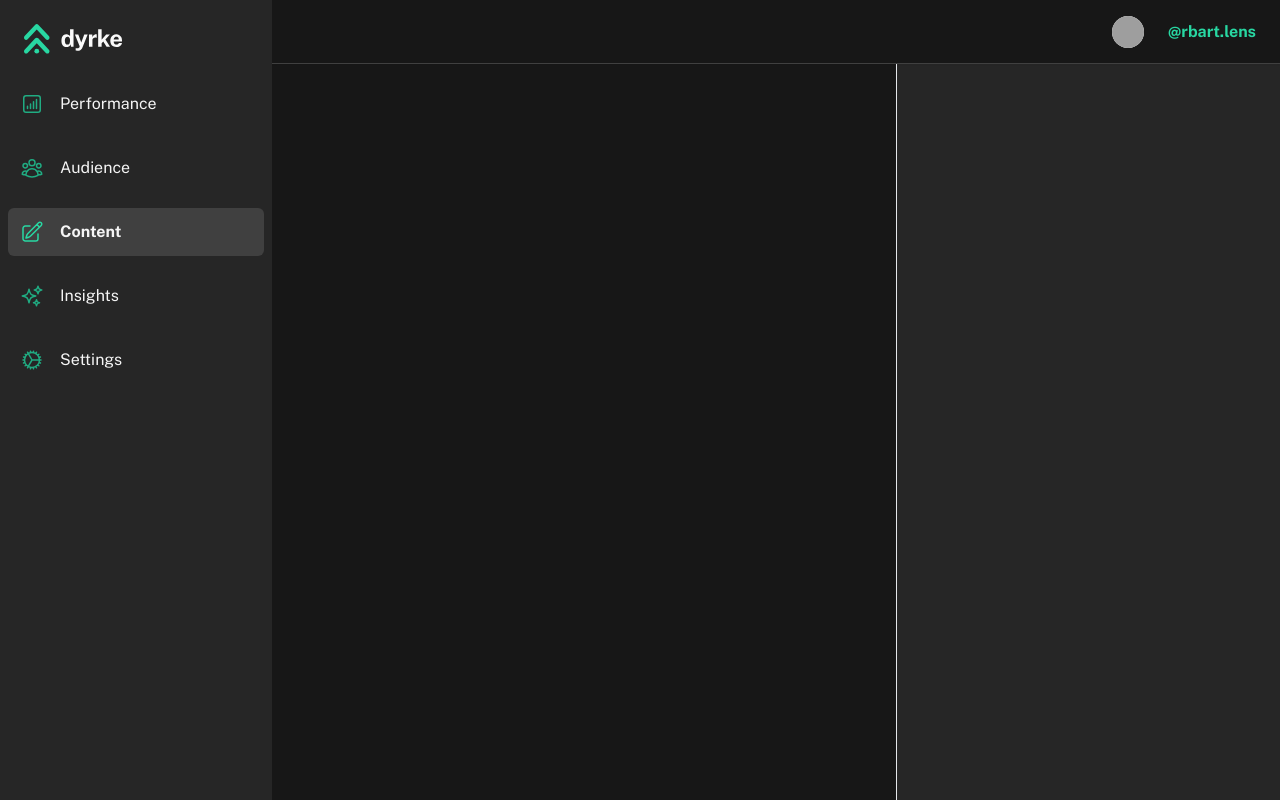
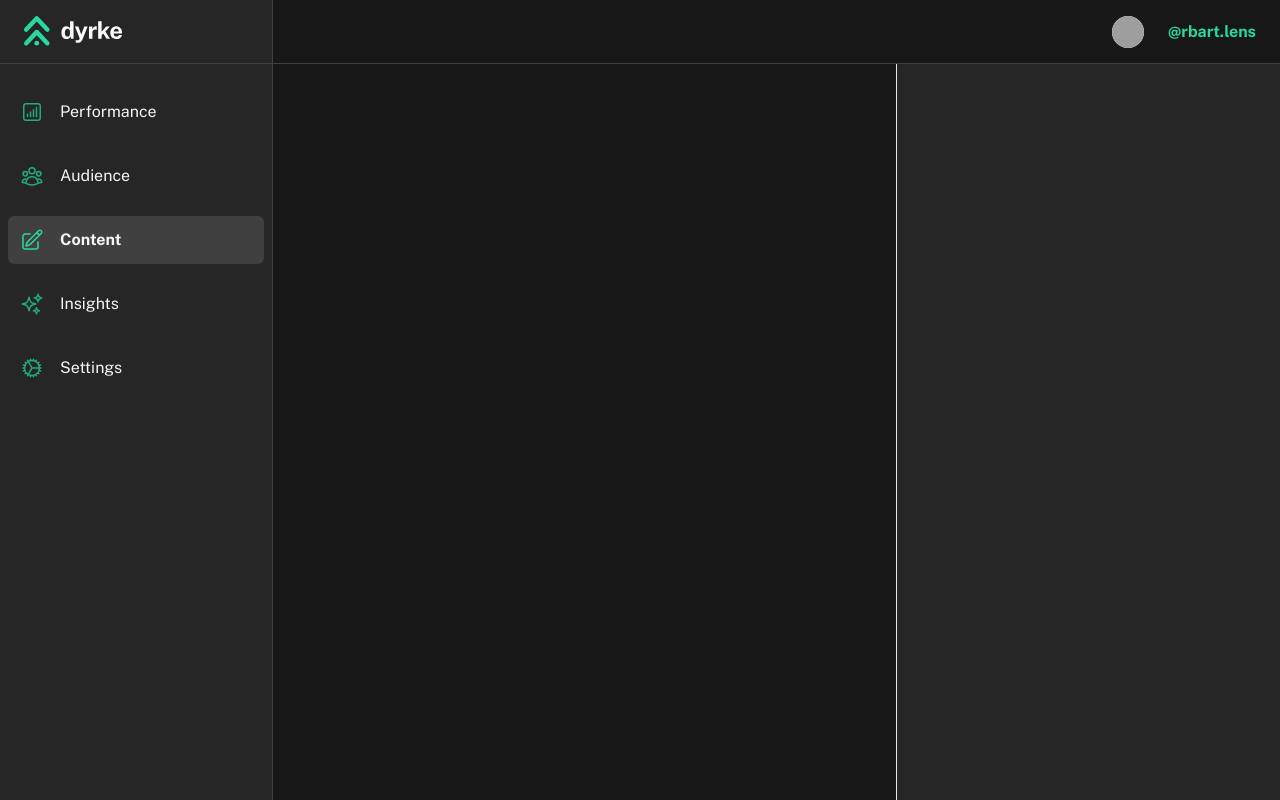
Before and after one commit to raw-brt/dyrke, a React (Create React App) app: page / in a window 1280 px wide. Built offline with nearby package versions, Linux system fonts and the light colour scheme; grey boxes are pictures that could not be loaded; what wagmi would draw is missing.

Commit message:
feat(home): auth layout styled according to mockups

```diff
--- a/src/components/shared/AuthenticatedLayout.tsx
+++ b/src/components/shared/AuthenticatedLayout.tsx
@@ -40,9 +40,9 @@ export const AuthenticatedLayout: FC = () => {
     <>
       <div className="flex h-screen w-screen">
         {/* Narrow sidebar */}
-        <div className="hidden w-auto overflow-y-auto bg-neutral-800 backdrop-blur-md md:block">
-          <div className="flex w-full flex-col items-center py-6">
-            <div className="w-full flex flex-shrink-0 justify-start items-center pl-6">
+        <div className="hidden w-auto overflow-y-auto bg-neutral-800 backdrop-blur-md md:block border-r border-neutral-700">
+          <div className="flex w-full flex-col items-center">
+            <div className="w-full h-16 flex flex-shrink-0 justify-start items-center pl-6 border-b border-neutral-700">
               <img
                 className="h-8 w-auto"
                 src={DyrkeImagotype}
@@ -99,7 +99,7 @@ export const AuthenticatedLayout: FC = () => {
                 leaveFrom="translate-x-0"
                 leaveTo="-translate-x-full"
               >
-                <Dialog.Panel className="relative flex w-full max-w-xs flex-1 flex-col bg-neutral-800 backdrop-blur-md pt-5 pb-4">
+                <Dialog.Panel className="relative flex w-full max-w-xs flex-1 flex-col bg-neutral-800 backdrop-blur-md pb-4">
                   <Transition.Child
                     as={Fragment}
                     enter="ease-in-out duration-300"
@@ -109,7 +109,7 @@ export const AuthenticatedLayout: FC = () => {
                     leaveFrom="opacity-100"
                     leaveTo="opacity-0"
                   >
-                    <div className="absolute top-1 right-0 -mr-14 p-1">
+                    <div className="absolute top-1 right-0 p-1">
                       <button
                         type="button"
                         className="flex h-12 w-12 items-center justify-center rounded-full focus:outline-none focus:ring-2 focus:ring-neutral-100"
@@ -120,7 +120,7 @@ export const AuthenticatedLayout: FC = () => {
                       </button>
                     </div>
                   </Transition.Child>
-                  <div className="w-full flex flex-shrink-0 items-center pl-6">
+                  <div className="w-full h-16 flex flex-shrink-0 items-center pl-6 border-b border-neutral-700">
                     <img
                       className="h-8 w-auto"
                       src={DyrkeImagotype}
```
